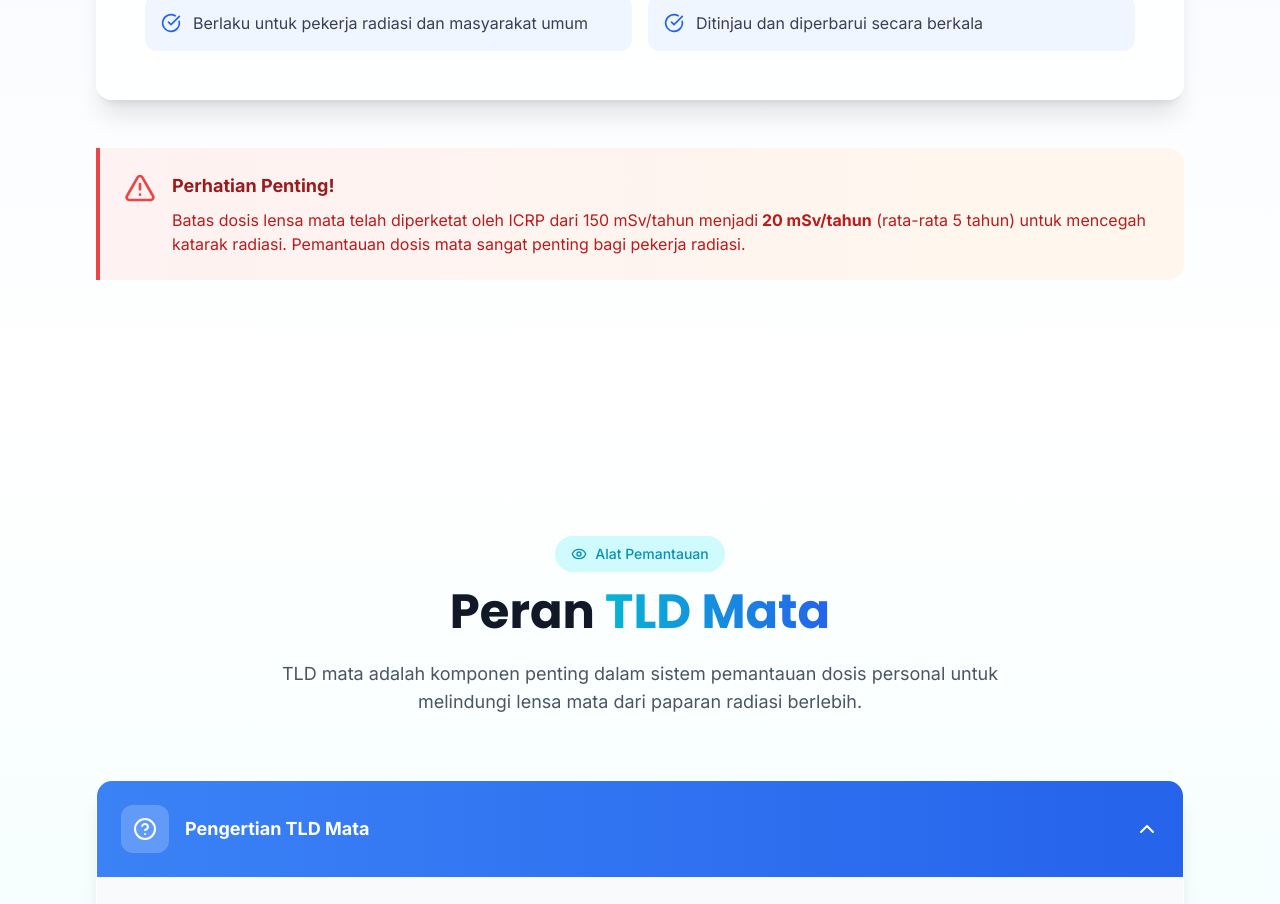
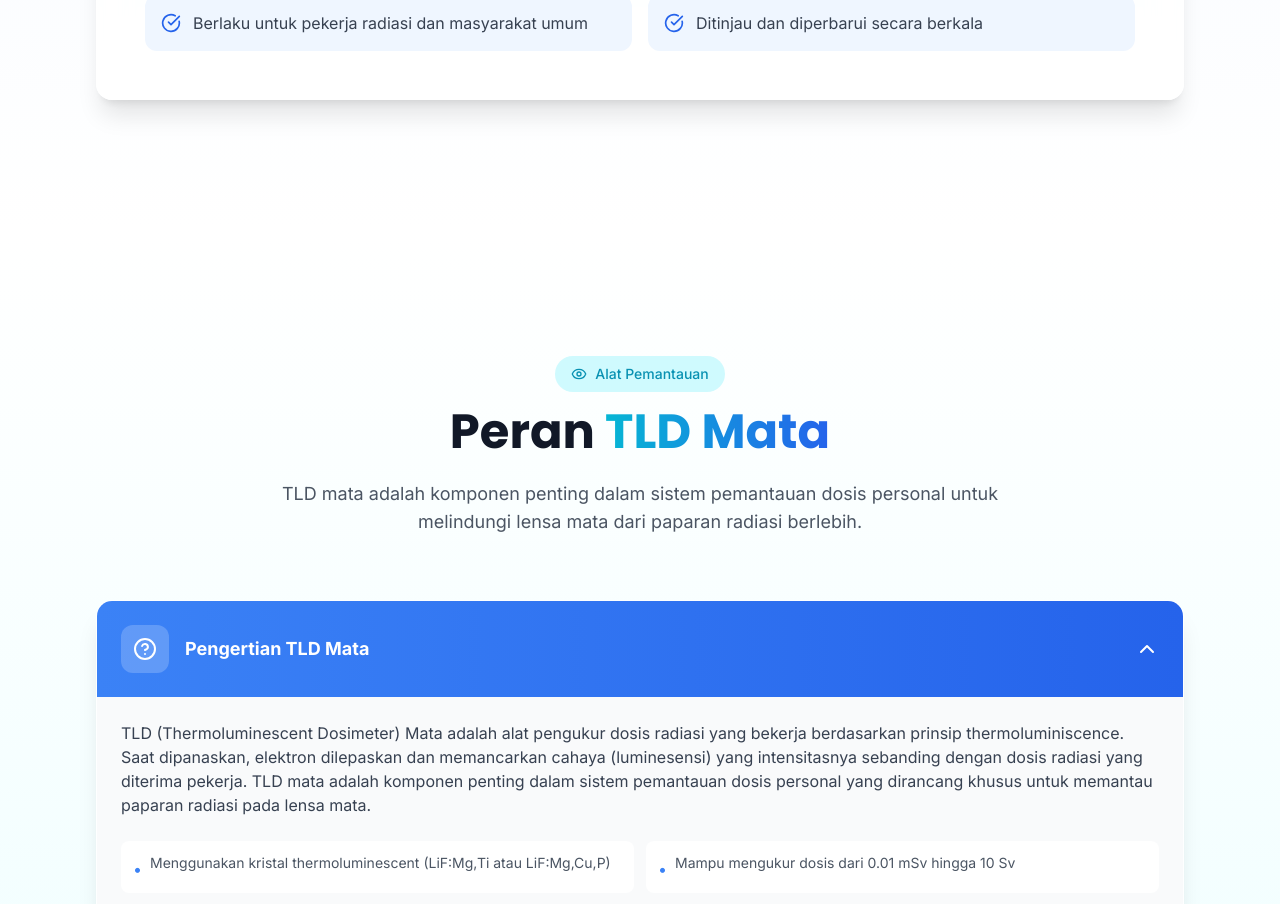
Before and after one commit to Achmadqizwini/Eye_TLD_Edu_web, a React (Vite) app: page /website in a window 1280 px wide. Shown: the part 3123-4027 px from the top of the page. Built offline with nearby package versions, Linux system fonts and the light colour scheme.

Commit message:
Update: adjustment content in nbd sections

```diff
--- a/src/components/sections/NBDSection.jsx
+++ b/src/components/sections/NBDSection.jsx
@@ -25,14 +25,14 @@ const nbdData = {
   batas: {
     title: 'Batas NBD',
     icon: Target,
-    content: 'Berikut adalah nilai batas dosis untuk berbagai organ dan kelompok berdasarkan PERKA BAPETEN No. 4 Tahun 2020',
+    content: 'Berikut adalah nilai batas dosis untuk berbagai organ dan kelompok berdasarkan PERKA BAPETEN No. 4 Tahun 2013',
     limits: [
-      { organ: 'Seluruh Tubuh (Efektif)', pekerja: '20 mSv/tahun*', masyarakat: '1 mSv/tahun' },
-      { organ: 'Lensa Mata', pekerja: '20 mSv/tahun*', masyarakat: '15 mSv/tahun' },
-      { organ: 'Kulit', pekerja: '500 mSv/tahun', masyarakat: '50 mSv/tahun' },
-      { organ: 'Tangan & Kaki', pekerja: '500 mSv/tahun', masyarakat: '-' },
+      { organ: 'Dosis Efektif*', pekerja: '20 mSv/tahun*', masyarakat: '1 mSv/tahun' },
+      { organ: 'Doses Ekivalen Lensa Mata*', pekerja: '20 mSv/tahun*', masyarakat: '15 mSv/tahun' },
+      { organ: 'Dosis Ekivalen Kulit', pekerja: '500 mSv/tahun', masyarakat: '50 mSv/tahun' },
+      { organ: 'Dosis Ekivalen Tangan & Kaki', pekerja: '500 mSv/tahun', masyarakat: '-' },
     ],
-    note: '*Rata-rata selama 5 tahun berturut-turut, tidak boleh melebihi 50 mSv dalam 1 tahun tertentu'
+    note: '*Catatan: Dosis rata-rata sebesar 20mSv/tahun dalam periode 5 tahun berturut-turut, dan 50 mSv dalam 1 tahun tertentu. Total akumulasi dosis dalam 5 tahun tidak boleh melebihi 100mSv'
   },
   pentingnya: {
     title: 'Pentingnya Pemantauan Dosis',
@@ -206,6 +206,29 @@ export default function NBDSection() {
                     <strong>Catatan:</strong> {nbdData.batas.note}
                   </p>
                 </div>
+                {/* <AnimatedSection className="mt-12" delay={0.5}> */}
+                <motion.div
+                  className="mt-6 bg-gradient-to-r from-red-50 to-orange-50 border-l-4 border-red-500 p-6 rounded-r-2xl"
+                  whileHover={{ x: 5 }}
+                  initial={{ opacity: 0, y: 10 }}
+                  animate={{ opacity: 1, y: 0 }}
+                  transition={{ delay: 0.2 }}
+                >
+                  <div className="flex items-start space-x-4">
+                    <AlertTriangle className="w-8 h-8 text-red-500 flex-shrink-0" />
+                    <div>
+                      <h4 className="text-lg font-bold text-red-800 mb-2">
+                        Perhatian Penting!
+                      </h4>
+                      <p className="text-red-700">
+                        Batas dosis lensa mata telah diperketat oleh ICRP dari 150 mSv/tahun menjadi
+                        <strong> 20 mSv/tahun</strong> (rata-rata 5 tahun) untuk mencegah katarak radiasi.
+                        Pemantauan dosis mata sangat penting bagi pekerja radiasi.
+                      </p>
+                    </div>
+                  </div>
+                </motion.div>
+                {/* </AnimatedSection> */}
               </div>
             )}
 
@@ -246,7 +269,7 @@ export default function NBDSection() {
           </motion.div>
         </AnimatePresence>
         {/* Warning Box */}
-        <AnimatedSection className="mt-12" delay={0.5}>
+        {/* <AnimatedSection className="mt-12" delay={0.5}>
           <motion.div
             className="bg-gradient-to-r from-red-50 to-orange-50 border-l-4 border-red-500 p-6 rounded-r-2xl"
             whileHover={{ x: 5 }}
@@ -265,7 +288,7 @@ export default function NBDSection() {
               </div>
             </div>
           </motion.div>
-        </AnimatedSection>
+        </AnimatedSection> */}
       </div>
     </section>
   );
```
